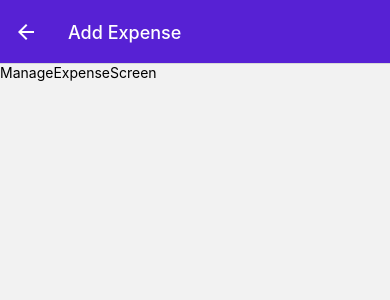
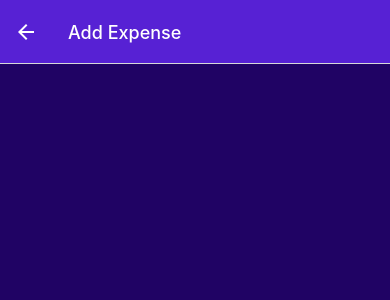
Before and after one commit to gamerfoxx/React-Native-Expense-Tracker, a React Native app: screen /ManageExpense in a window 390 px wide. Shown: the top 300 px of the page. Built offline with nearby package versions, Linux system fonts and the light colour scheme.

Commit message:
add delete button for edit expense

```diff
--- a/screens/ManageExpenseScreen.js
+++ b/screens/ManageExpenseScreen.js
@@ -1,5 +1,8 @@
 import { StyleSheet, Text, View } from 'react-native';
 import { useLayoutEffect } from 'react';
+
+import IconButton from '../components/UI/IconButton';
+import { GlobalStyles } from '../constants/styles';
 
 function ManageExpenseScreen({ route, navigation }) {
 	const editedExpenseId = route.params?.expenseId;
@@ -11,7 +14,37 @@ function ManageExpenseScreen({ route, navigation }) {
 		});
 	}, [navigation, isEdited]);
 
-	return <Text>ManageExpenseScreen</Text>;
+	function deleteExpenseHandler() {}
+
+	return (
+		<View style={styles.container}>
+			{isEdited && (
+				<View style={styles.deleteContainer}>
+					<IconButton
+						icon="trash"
+						color={GlobalStyles.colors.error2}
+						size={35}
+						onPress={deleteExpenseHandler}
+					/>
+				</View>
+			)}
+		</View>
+	);
 }
 
 export default ManageExpenseScreen;
+
+const styles = StyleSheet.create({
+	container: {
+		flex: 1,
+		padding: 25,
+		backgroundColor: GlobalStyles.colors.primary7,
+	},
+	deleteContainer: {
+		marginTop: 15,
+		padding: 8,
+		borderTopWidth: 1,
+		borderTopColor: GlobalStyles.colors.primary2,
+		alignItems: 'center',
+	},
+});
```
